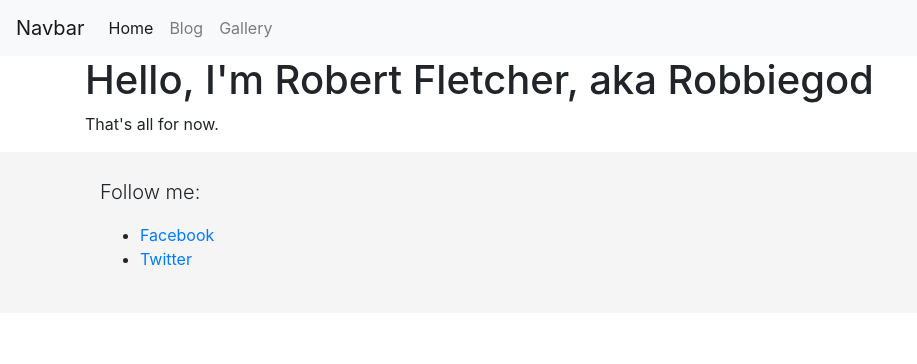
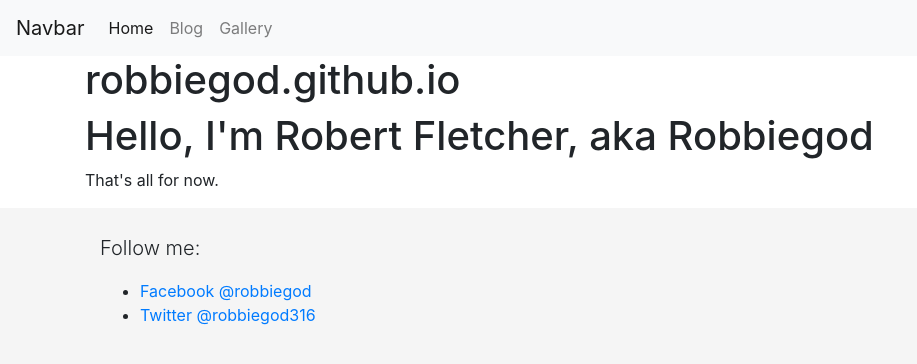
Before and after one commit to robbiegod/robbiegod.github.com, a Jekyll site: the page built from index.html, in a window 1280 px wide. Shown: the top 364 px of the page, without its empty margins (0-917 px from the left). Built offline with Jekyll 4.4.1, drawn with Linux system fonts in a browser that asks for light colours.

Commit message:
add new vars

```diff
--- a/_config.yml
+++ b/_config.yml
@@ -1,5 +1,8 @@
 name: robbiegod
 title: robbiegod.github.io
+baseurl: ""
+twittername: robbiegod316
+githubusername: robbiegod
 markdown: kramdown
 # permalink: /blog/:year/:month/:day/:title
 highlighter: rouge
--- a/_layouts/default.html
+++ b/_layouts/default.html
@@ -46,8 +46,8 @@
        <div class="col">
         <p class="lead">Follow me:</p>
         <ul>
-          <li><a href="https://www.facebook.com/RobbieGoD" target="_blank">Facebook</a></li>
-          <li><a href="https://twitter.com/RobbieGoD316" target="_blank">Twitter</a></li>
+          <li><a href="https://www.facebook.com/RobbieGoD" target="_blank">Facebook @{{ site.name }}</a></li>
+          <li><a href="https://twitter.com/RobbieGoD316" target="_blank">Twitter @{{ site.twittername }}</a></li>
         </ul>
       </div>
       <div class="col">
--- a/index.html
+++ b/index.html
@@ -2,6 +2,7 @@
 layout: default
 title: Robert Fletcher, aka Robbiegod
 ---
+<h1>{{ site.title }}</h1>
 <div class="blurb">
   <h1>Hello, I'm {{ page.title }}</h1>
   <p>That's all for now.</p>
```
